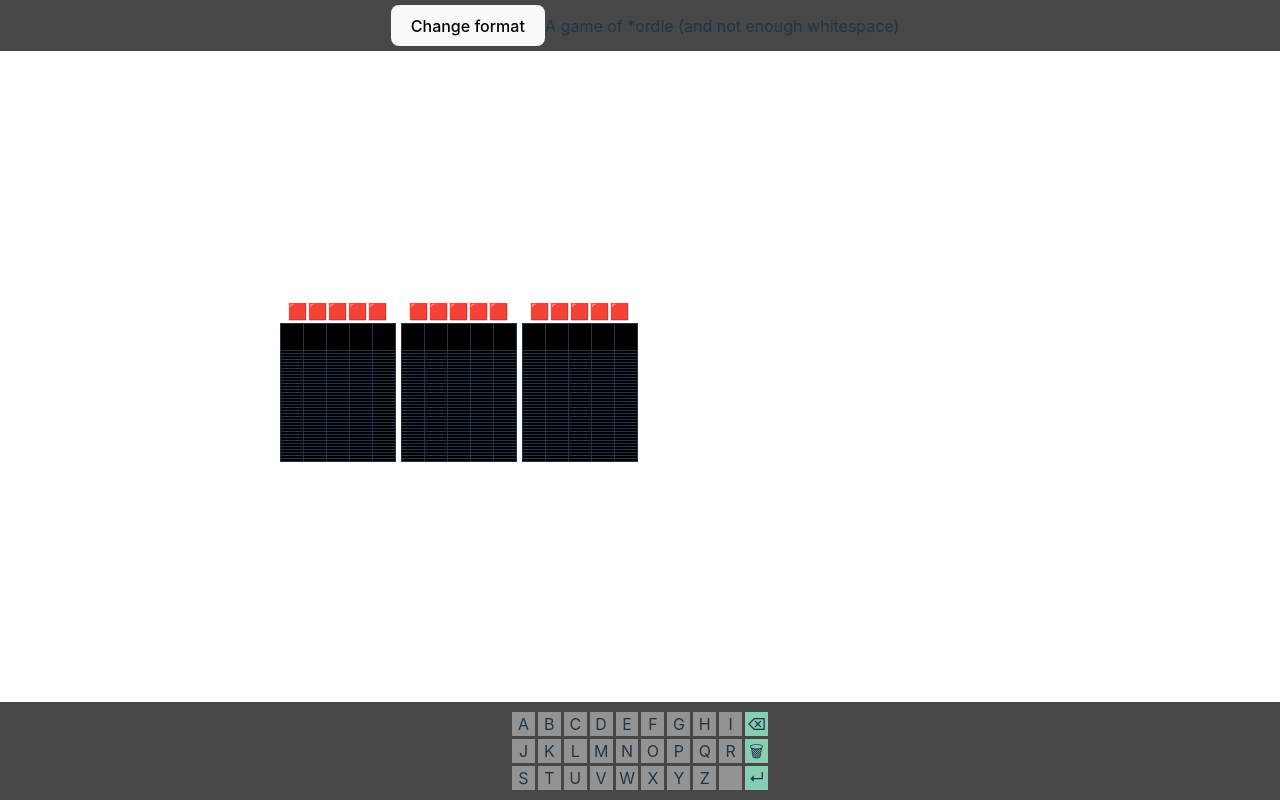
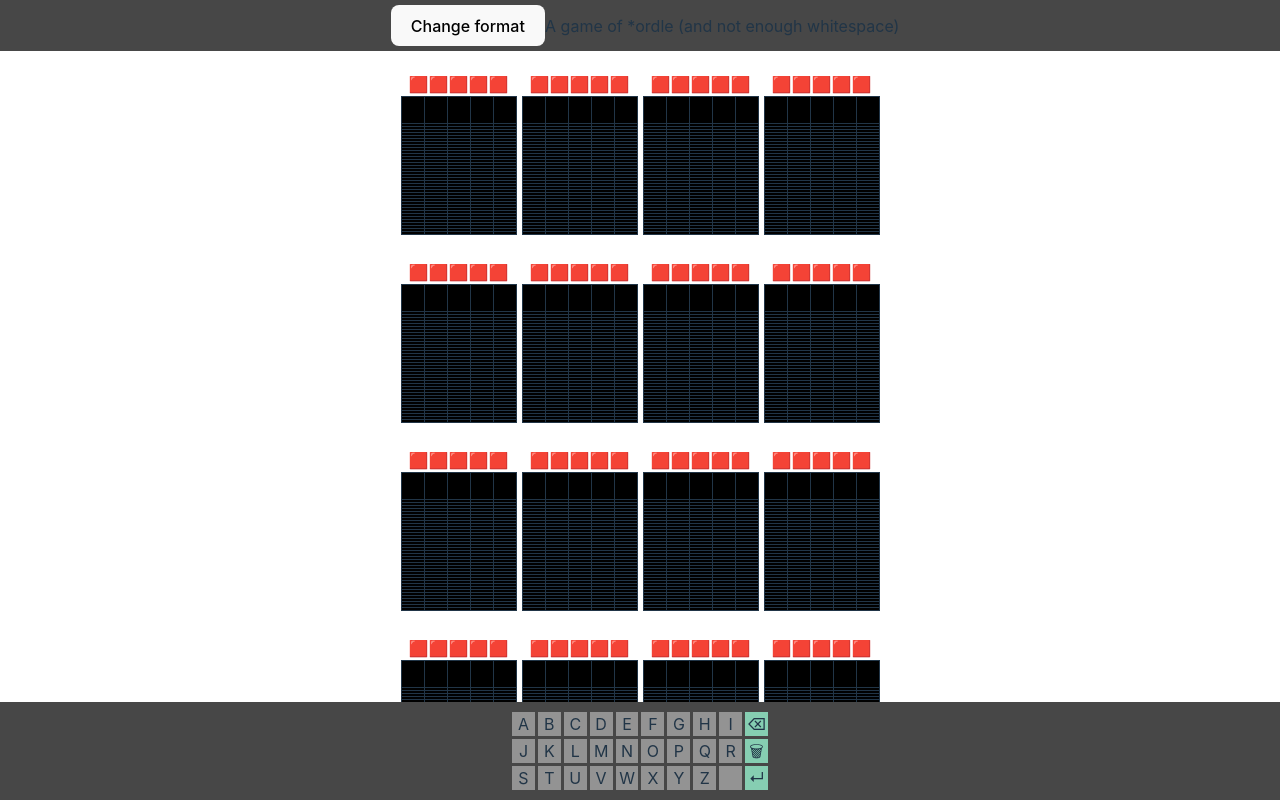
Before and after one commit to NotUnlikeTheWaves/hordle, a React (Vite) app: page / in a window 1280 px wide. Shown: the top 800 px of the page. Built offline with nearby package versions, Linux system fonts and the light colour scheme.

Commit message:
Reset stuff a bit again

```diff
--- a/src/App.tsx
+++ b/src/App.tsx
@@ -7,8 +7,8 @@ import { WordList } from './WordList'
 import { getWordList } from './Random'
 
 
-// const activeWords = getWordList()
-const activeWords = ["LIBEL", "HELLO", "THERE"]
+const activeWords = getWordList()
+// const activeWords = ["LIBEL", "HELLO", "THERE"] // testing mode
 
 function showGameWon(gameState: GameState) : React.ReactElement {
   return (
@@ -23,7 +23,7 @@ function showGameLost(gamesWon: number)  : React.ReactElement {
 }
 
 enum GameFormat {
-  Tall = '1fr 1fr 1fr 1fr 1fr 1fr',
+  Tall = '1fr 1fr 1fr 1fr',
   Medium = '1fr 1fr 1fr 1fr 1fr 1fr 1fr 1fr',
   Wide = '1fr 1fr 1fr 1fr 1fr 1fr 1fr 1fr 1fr 1fr 1fr 1fr 1fr 1fr 1fr 1fr'
 }
```
